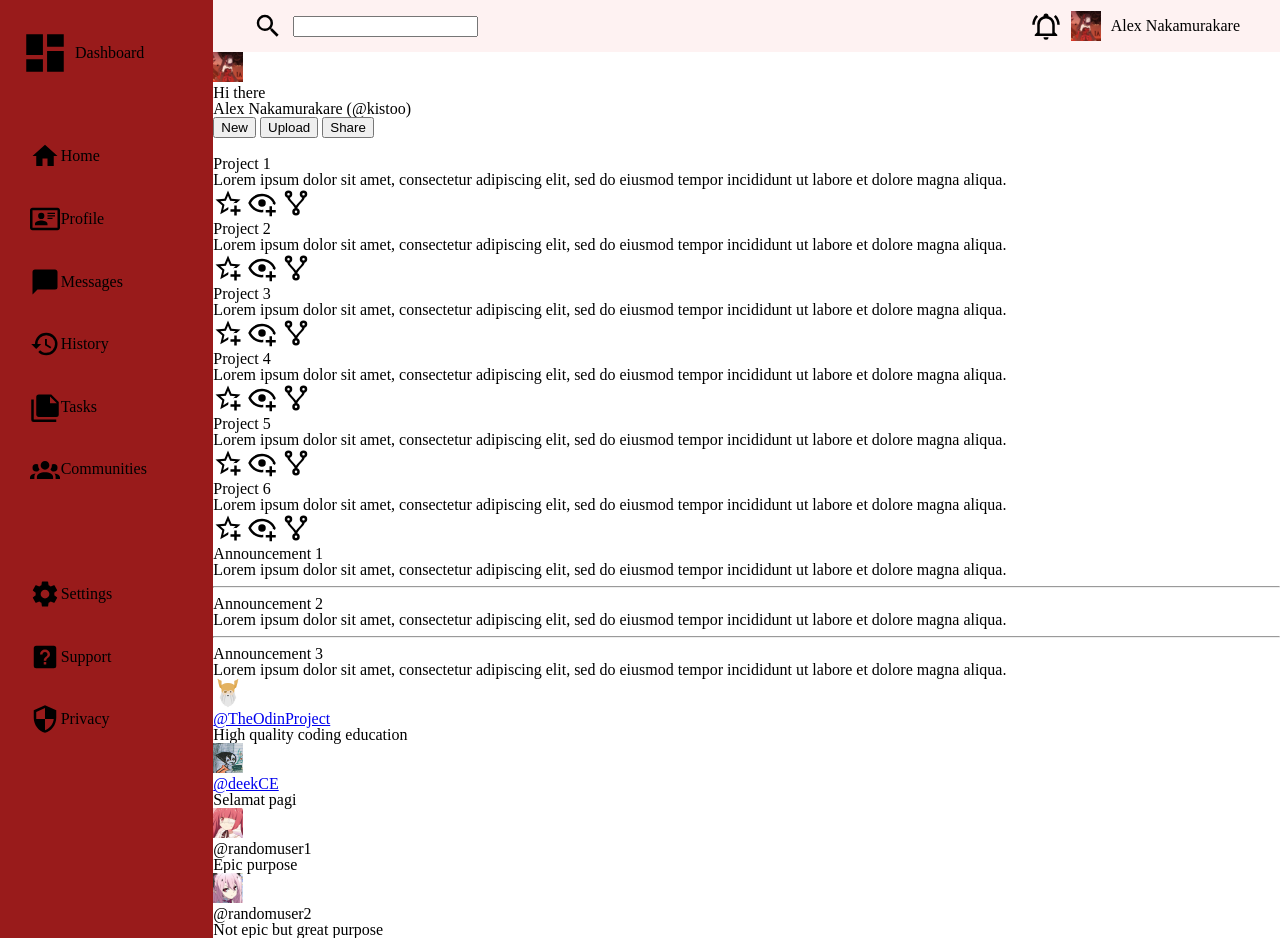
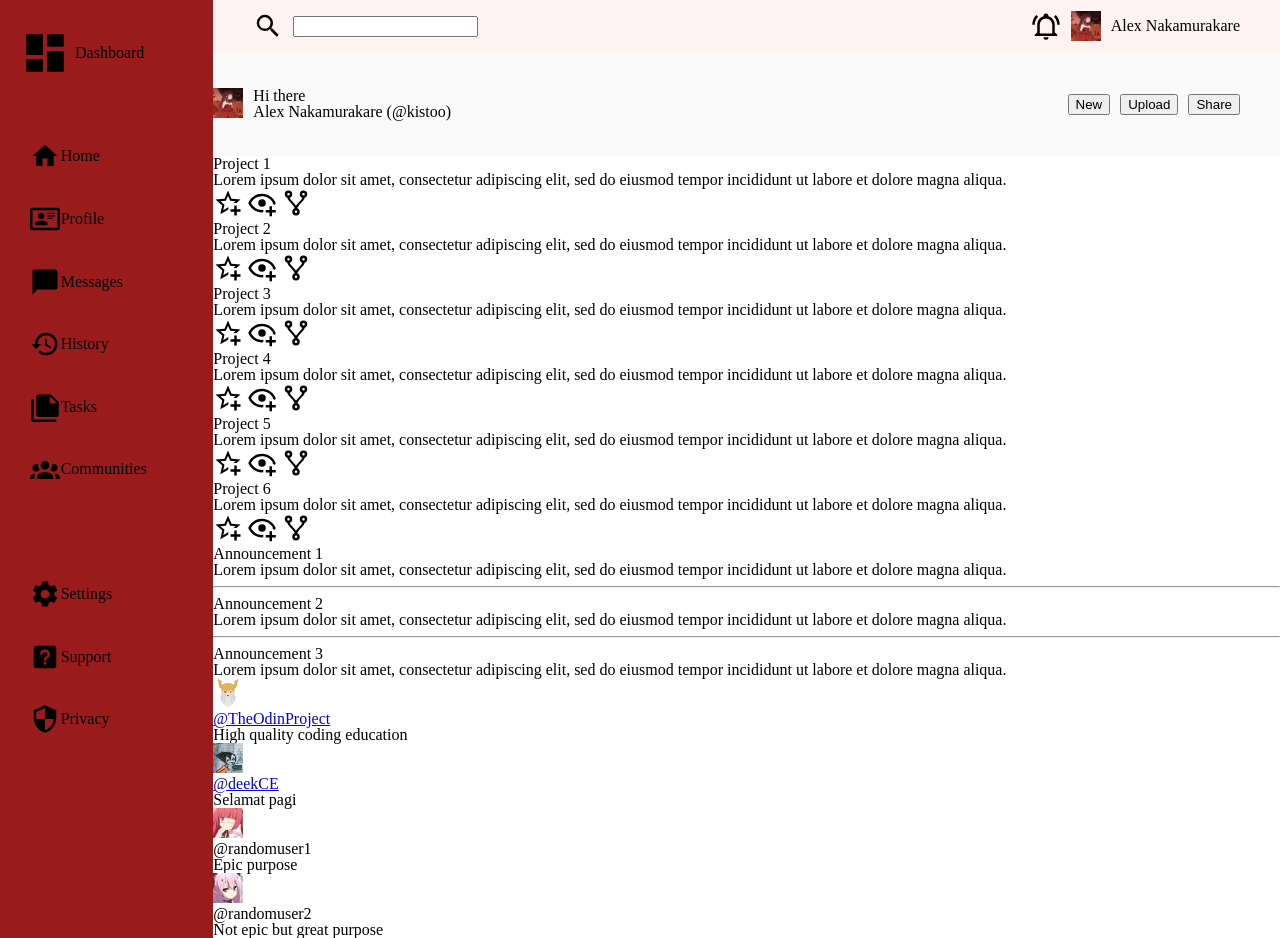
Before and after one commit to kistoo/admin-dashboard, a plain HTML site: page index.html in a window 1280 px wide. Drawn offline with Linux system fonts and the light colour scheme.

Commit message:
Basic style to content-header

```diff
--- a/style.css
+++ b/style.css
@@ -61,6 +61,11 @@ table {
     --secondary-color: #fbbf24;
     --surface: #fef2f2;
     --background: #fef3c7;
+    --secondary-background: #fafafa;
+}
+
+html {
+    height: 100%;
 }
 
 img {
@@ -130,3 +135,29 @@ img {
     padding-right: 40px;
     justify-content: end;
 }
+
+.content-header {
+    display: flex;
+    flex-direction: row;
+    align-items: center;
+    background-color: var(--secondary-background);
+    justify-content: space-between;
+}
+
+.greeting {
+    display: flex;
+    flex-direction: row;
+    gap: 10px;
+}
+
+.greeting>div {
+    display: flex;
+    flex-direction: column;
+}
+
+.actions {
+    display: flex;
+    flex-direction: row;
+    gap: 10px;
+    padding-right: 40px;
+}
```
